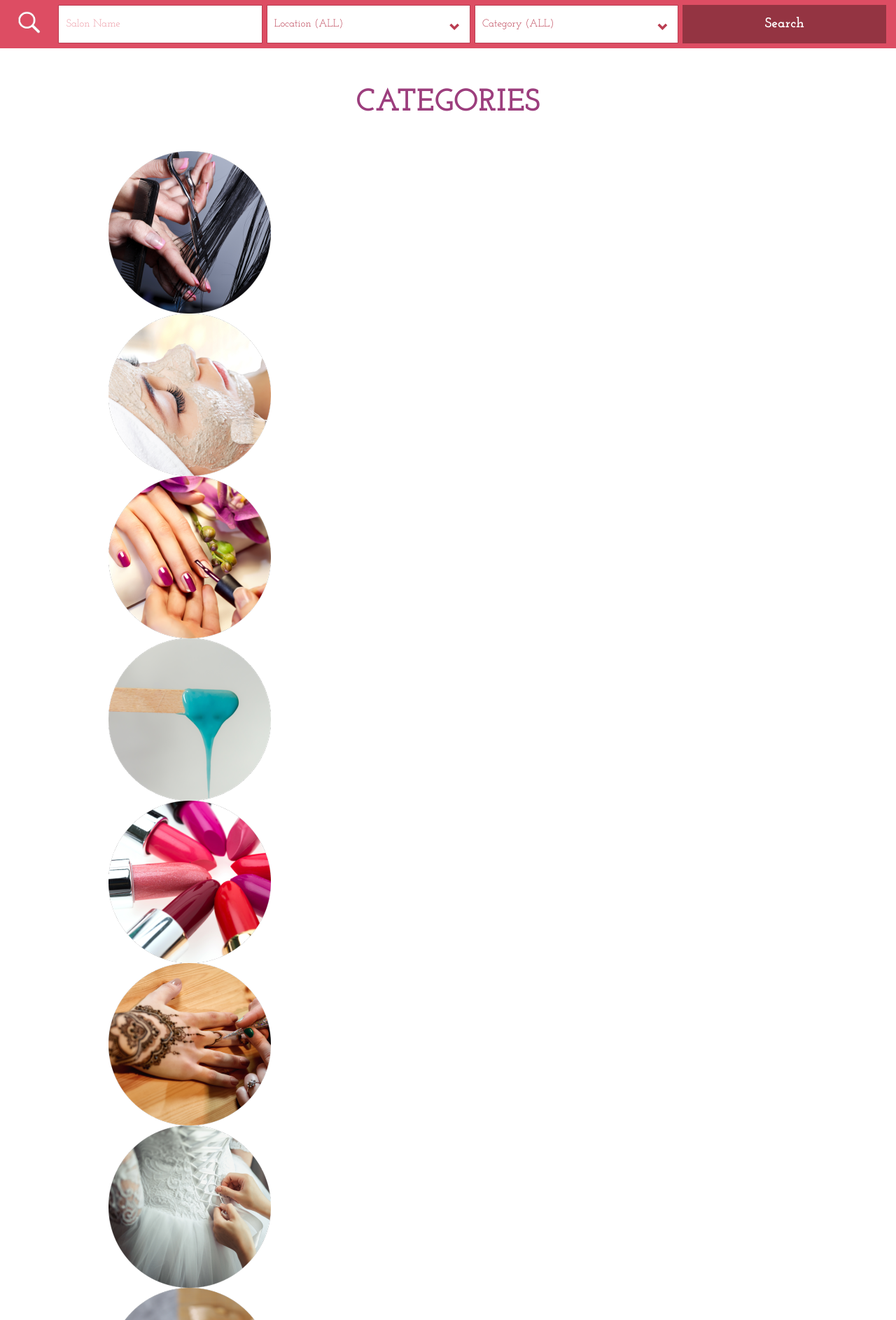
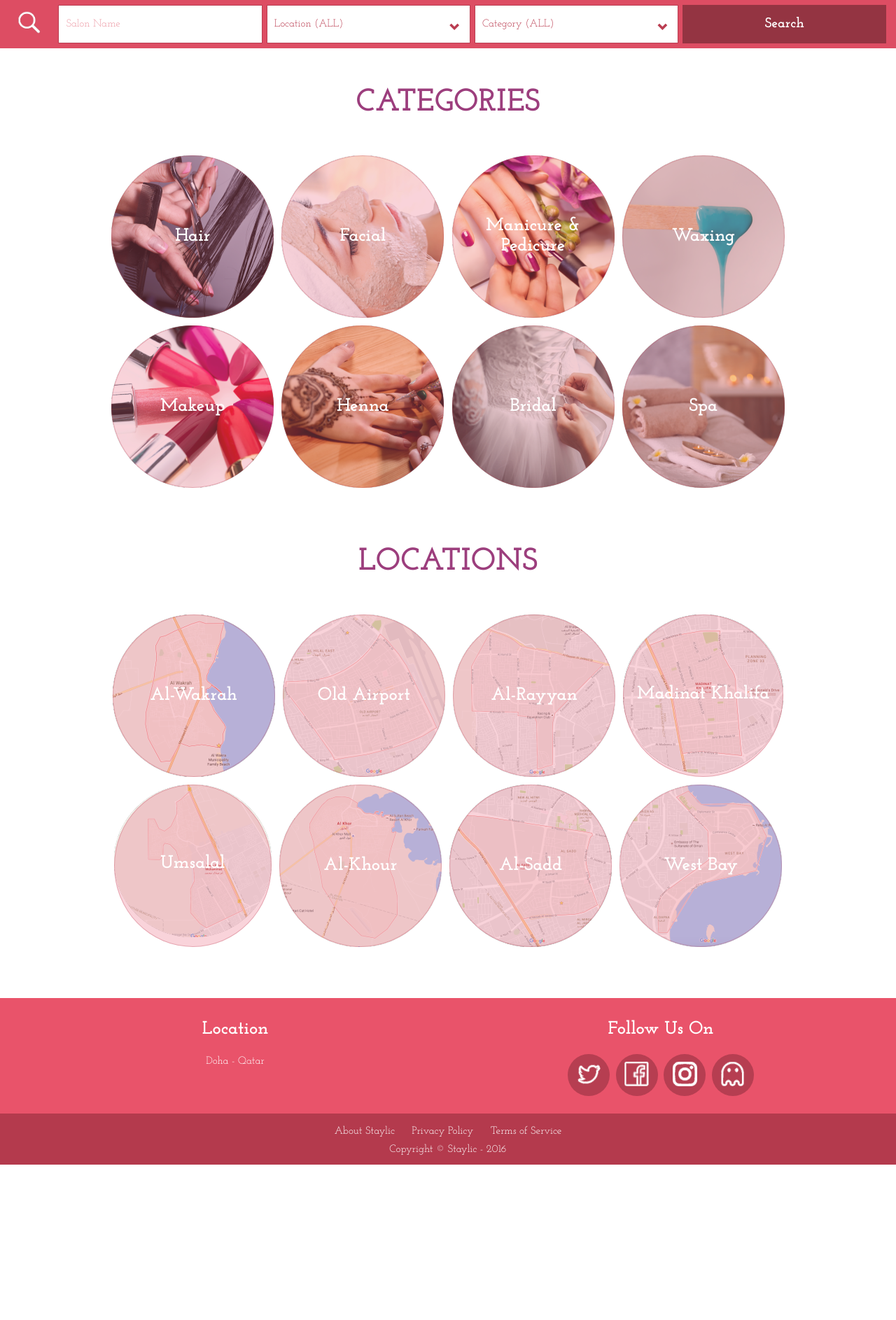
Before and after one commit to abdvllah/staylic, a CodeIgniter app: page /database/ in a window 1280 px wide. Shown: the part 503-2389 px from the top of the page at 70% size. After the commit the page ends 2167 px from the top, so only its background shows below. Run offline with CodeIgniter, Linux system fonts and the light colour scheme; data that the repository does not hold is empty; some libraries are stand-ins or nearby versions.

Commit message:
Updated Stylesheet

```diff
--- a/css/style.css
+++ b/css/style.css
@@ -688,8 +688,43 @@ section h2 {
     max-width: 400px;
 }
 
-.homepage_item .caption {
+#home .flex-homepage-items {
+    display: flex;
+    flex-wrap: wrap;
+    justify-content: center;
+}
+
+#home .flex-homepage-items .item {
+    position: relative;
+    margin: 0.5%;
+}
+
+#home .flex-homepage-items .item:hover .caption, #home .flex-homepage-items .item.hover .caption {
+ background-color: rgba(236,109,134,0.7);
+}
+
+#home .flex-homepage-items .item .caption {
     position: absolute;
+    top: 0;
+    bottom: 0;
+    right: 0;
+    left: 0;
+    opacity: 1;
+    border-radius: 50%;
+    background-color: rgba(236,109,134,0.3);
+    -webkit-transition: all ease .3s;
+    -moz-transition: all ease .3s;
+    transition: all ease .3s;
+    border: 1px solid rgba(186, 61, 81, 0.3);
+}
+
+#home .flex-homepage-items .item .caption h3 {
+    margin-top: 50%;
+    transform: translateY(-50%);
+}
+
+
+ .homepage_item .caption {
     width: 100%;
     height: 100%;
     opacity: 1;
@@ -752,6 +787,9 @@ footer .footer-below {
     background-color: #B43A4D;
 }
 
+footer ul {
+    margin: 5px 0;
+}
 footer ul.inline li {
     display: inline-block;
 }
@@ -774,6 +812,14 @@ footer .btn-social img {
     width: 35px;
     height: 35px;
 }
+footer a {
+    color: #FFF;
+    padding: 0 10px;
+}
+footer a:hover {
+    color: #d4d4d4;
+    text-decoration: underline;
+}
 
 .btn:focus,
 .btn:active,
@@ -849,7 +895,7 @@ footer .btn-social img {
 #location {
     text-align: center;
 }
-#location .item {
+/*#location .item {
     position: relative;
     height: 120px;
     width: 120px;
@@ -875,7 +921,7 @@ footer .btn-social img {
     width: 100%;
     border-radius: 100%;
 }
-
+*/
 
 
 
@@ -1724,6 +1770,11 @@ footer .btn-social img {
     line-height: 1;
     margin-left: 5px;
 }
+#results .item .info .rating img {
+    width: 35px;
+    margin: -3px;
+    margin-bottom: 5px;
+}
 #results .item .info .fx-rating span {
     width: 15px;
 }
@@ -1741,7 +1792,6 @@ footer .btn-social img {
 }
 #results .item .info a {
     display: block;
-    width: 160px;
 }
 
 #results .item .profile {
@@ -1979,7 +2029,7 @@ div#success .alert {
 @media screen and (min-width: 768px) {
 
     #home, #search-page, #salon, #salon-owner, #contact, #about-us, #book, #discover {
-        width: 800px;
+        width: 90%;
         margin: 0 auto;
         margin-top: 5em;
     }
@@ -1991,7 +2041,7 @@ div#success .alert {
 
 @media (min-width: 992px) {
     #home, #search-page, #salon, #salon-owner, #contact, #about-us, #book, #discover {
-        width: 1000px;
+        width: 90%;
         margin: 0 auto;
         margin-top: 5em;
     }
@@ -2085,21 +2135,20 @@ ul {
 
 #discover .flex-all-salons {
      display: flex;
-     justify-content: space-between;
+     justify-content: left;
      flex-wrap: wrap;
      flex-direction: row;
 }
 
 #discover .thumbnail {
     flex-basis: 32%;
-    margin: auto;
     display: block;
     position: relative;
     text-align: left;
     -webkit-transition: all ease 0.2s;
     -moz-transition: all ease 0.2s;
     transition: all ease 0.2s;
-    margin: 0.5em 0;
+    margin: 0.5%;
     background-color: #FFF;
 }
 #discover .thumbnail:hover, #discover .thumbnail.hover {
@@ -2108,6 +2157,18 @@ ul {
  z-index: 2;
  cursor: pointer;
 }
+
+@media (max-width: 767px) {
+    #discover .thumbnail {
+        flex-basis: 100%;
+    }
+}
+
+#discover .thumbnail .img {
+    width: 100%;
+    height: 250px;
+}
+
 #discover .thumbnail h2 {
     color: #DD4D63;
     font-size: 18px;
@@ -2209,3 +2270,8 @@ ul {
     font-size: 120%;
     text-align: center;
 }
+
+.image-404 {
+    background: url(../img/not-found.jpg) #fff no-repeat top;
+    height: 400px;
+}
```
